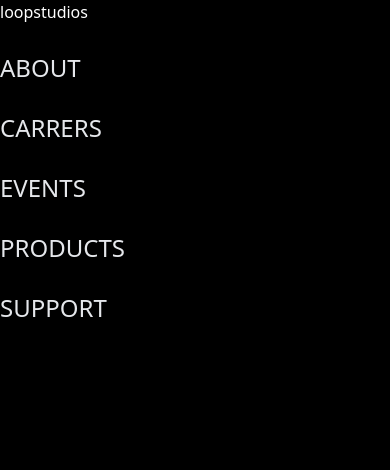
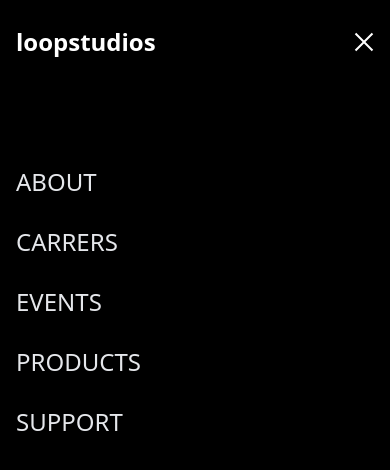
Before and after one commit to ItaloDev-Marcelo/loopstudios, a React (Vite) app: page / in a window 390 px wide. Shown: the top 470 px of the page. Built offline with nearby package versions, Linux system fonts and the light colour scheme.

Commit message:
style: add mobile style NavBar.tsx

```diff
--- a/src/Nav/NavBar.tsx
+++ b/src/Nav/NavBar.tsx
@@ -1,11 +1,17 @@
 import NavItem from "../components/NavItem"
+import close from '../assets/images/icon-close.svg';
+import hamburger from '../assets/images/icon-hamburger.svg';
+import { useState } from "react";
 
 export default function NavBar() {
     const navItems = ['ABOUT', 'CARRERS', 'EVENTS', 'PRODUCTS', 'SUPPORT']
+    const [navTab, setNavTab] = useState(false)
     return  (
-        <nav className='bg-black h-screen text-white'>
-            <a href='index.html'>loopstudios</a>
-             <ul>
+        <nav className={`bg-black h-screen text-white p-4 `}>
+             <div className='flex flex-row justify-between items-center mt-2.5'><a href='index.html' className='font-bold text-2xl'>loopstudios</a>
+             <button onClick={() => setNavTab(!navTab)}>{navTab ? <img src={hamburger}/>  : <img src={close} />}</button>
+             </div>
+             <ul className=" mt-27">
                 {navItems.map((item, index) => (
                     <NavItem navLink={item} key={index} />
                 ))}
```
